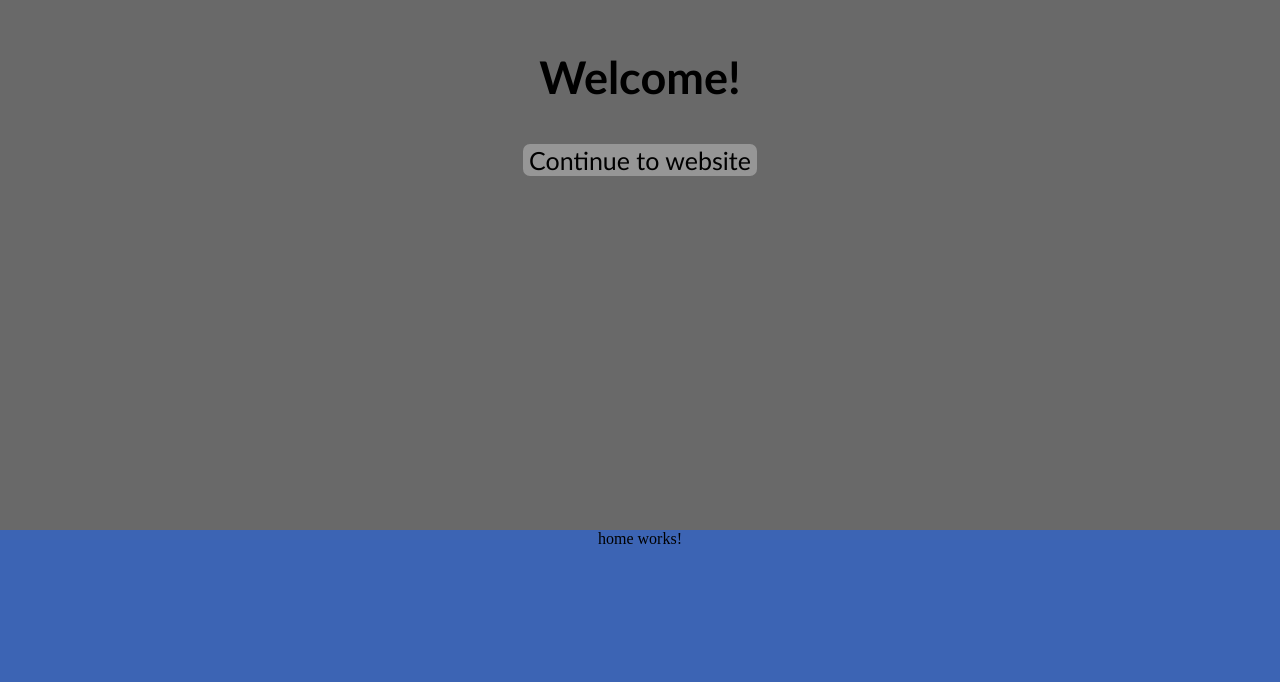
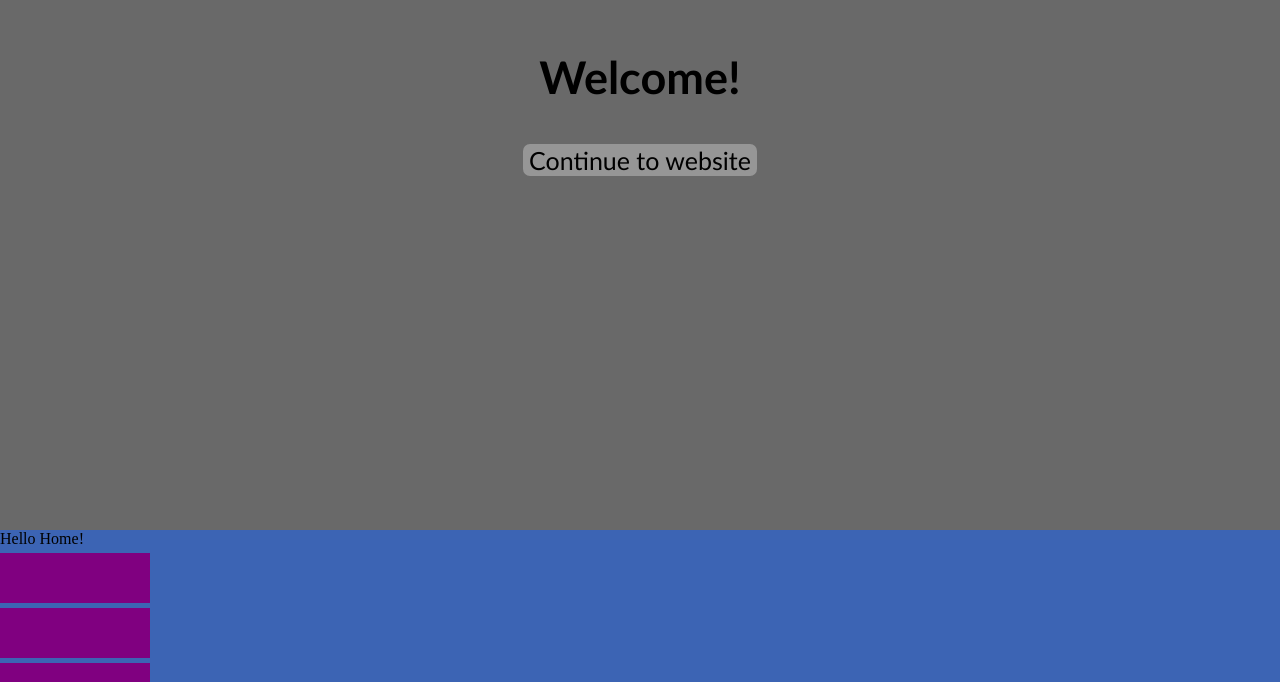
Before and after one commit to Toubsh/website, an Angular app: page /home/ in a window 1280 px wide. Shown: the part 270-952 px from the top of the page. Built offline with nearby package versions, Linux system fonts and the light colour scheme.

Commit message:
Style tabs and display them for each category

```diff
--- a/src/app/home/home.component.css
+++ b/src/app/home/home.component.css
@@ -1,8 +1,5 @@
 body {
-    width: 100vw;
-    height: 100vh;
-    background-color: rgb(60,100,180);
-    text-align: center;
-    z-index: 2;
-    overflow: hidden;
-  }
+  width: 100vw;
+  height: 100vh;
+  background-color: rgb(60,100,180);
+}
--- a/src/app/home/home.component.html
+++ b/src/app/home/home.component.html
@@ -1,3 +1,8 @@
 <body>
-    home works!
+  <div>
+    Hello Home!
+  </div>
+  <div *ngFor="let categories of tabs">
+    <app-tab></app-tab>
+  </div>
 </body>
--- a/src/app/home/home.component.ts
+++ b/src/app/home/home.component.ts
@@ -9,6 +9,8 @@ export class HomeComponent implements OnInit {
 
   constructor() { }
 
+  tabs: String[] = ["Home", "About me", "My 'creations'", "Contact"];
+
   ngOnInit() {
   }
 
--- a/src/app/home/tab/tab.component.css
+++ b/src/app/home/tab/tab.component.css
@@ -0,0 +1,6 @@
+#tab-rect {
+  width: 150px;
+  height: 50px;
+  background-color: purple;
+  margin-top: 5px;
+}
--- a/src/app/home/tab/tab.component.html
+++ b/src/app/home/tab/tab.component.html
@@ -1 +1,3 @@
-<p>tab works!</p>
+<div id="tab-rect">
+
+</div>
```
